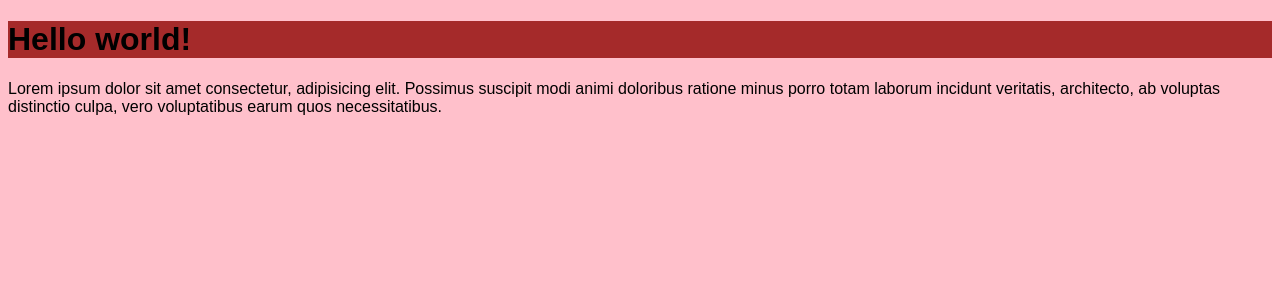
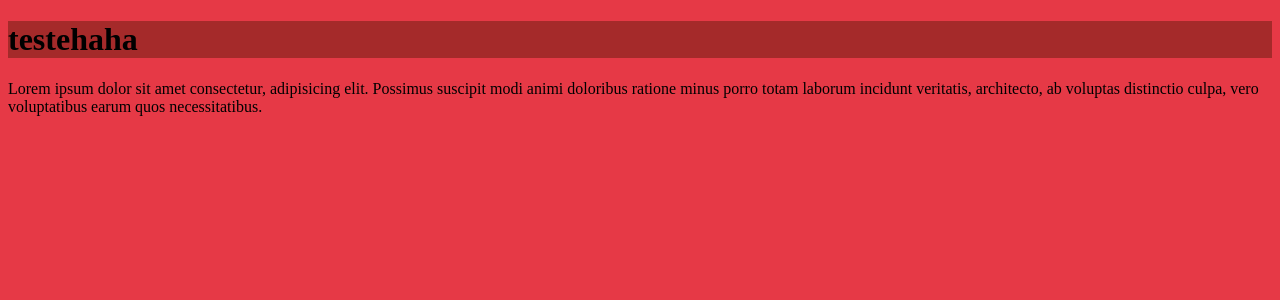
Before and after one commit to matheusabdala/ciclo-pomodoro, a React (Vite) app: page / in a window 1280 px wide. Shown: the top 300 px of the page. Built offline with nearby package versions, Linux system fonts and the light colour scheme.

Commit message:
adding themes

```diff
--- a/src/App.tsx
+++ b/src/App.tsx
@@ -6,7 +6,7 @@ import './styles/global.css';
 export function App() {
   return (
     <>
-      <Heading />
+      <Heading>testehaha</Heading>
       <p>
         Lorem ipsum dolor sit amet consectetur, adipisicing elit. Possimus
         suscipit modi animi doloribus ratione minus porro totam laborum incidunt
--- a/src/components/Heading.tsx
+++ b/src/components/Heading.tsx
@@ -1,5 +1,5 @@
 import styles from './Heading.module.css';
 
-export function Heading() {
-  return <h1 className={styles.heading}>Hello world!</h1>;
+export function Heading(props) {
+  return <h1 className={styles.heading}>{props.children}</h1>;
 }
--- a/src/styles/theme.css
+++ b/src/styles/theme.css
@@ -1,4 +1,37 @@
 :root {
-  font-family: sans-serif;
-  --primary: pink;
+  --gray-100: #e6e9f0;
+  --gray-200: #cdd3e1;
+  --gray-300: #aab3cc;
+  --gray-400: #555f7d;
+  --gray-500: #454f6a;
+  --gray-600: #363d56;
+  --gray-700: #272f43;
+  --gray-800: #181f2e;
+  --gray-900: #0a0f1a;
+
+  --primary-light: #ff7b7b;
+  --primary: #e63946;
+  --primary-dark: #a4161a;
+
+  --link-color: #e47070;
+  --link-hover: #e63946;
+
+  --success: #22c55e;
+  --warning: #eab308;
+  --error: #991b1b;
+  --info: #0ea5e9;
+
+  --text-over-primary: #0a0f1a;
+  --text-over-primary-dark: #e6e9f0;
+  --text-over-primary-light: #0a0f1a;
+  --text-over-success: #0a0f1a;
+  --text-over-warning: #0a0f1a;
+  --text-over-error: #e6e9f0;
+  --text-over-info: #0a0f1a;
+
+  --text-default: #e6e9f0;
+  --text-muted: #aab3cc;
+
+  --disabled: #555f7d;
+  --text-disabled: #aab3cc;
 }
```
